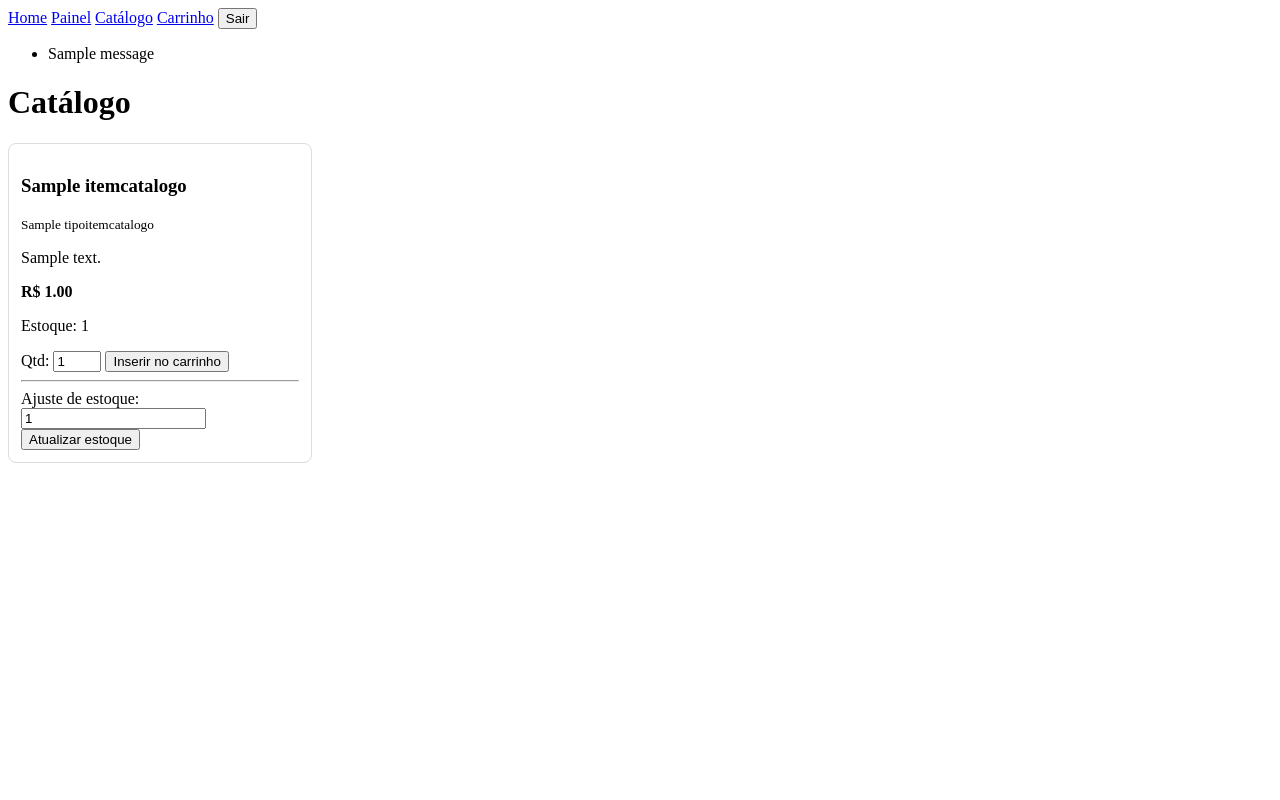
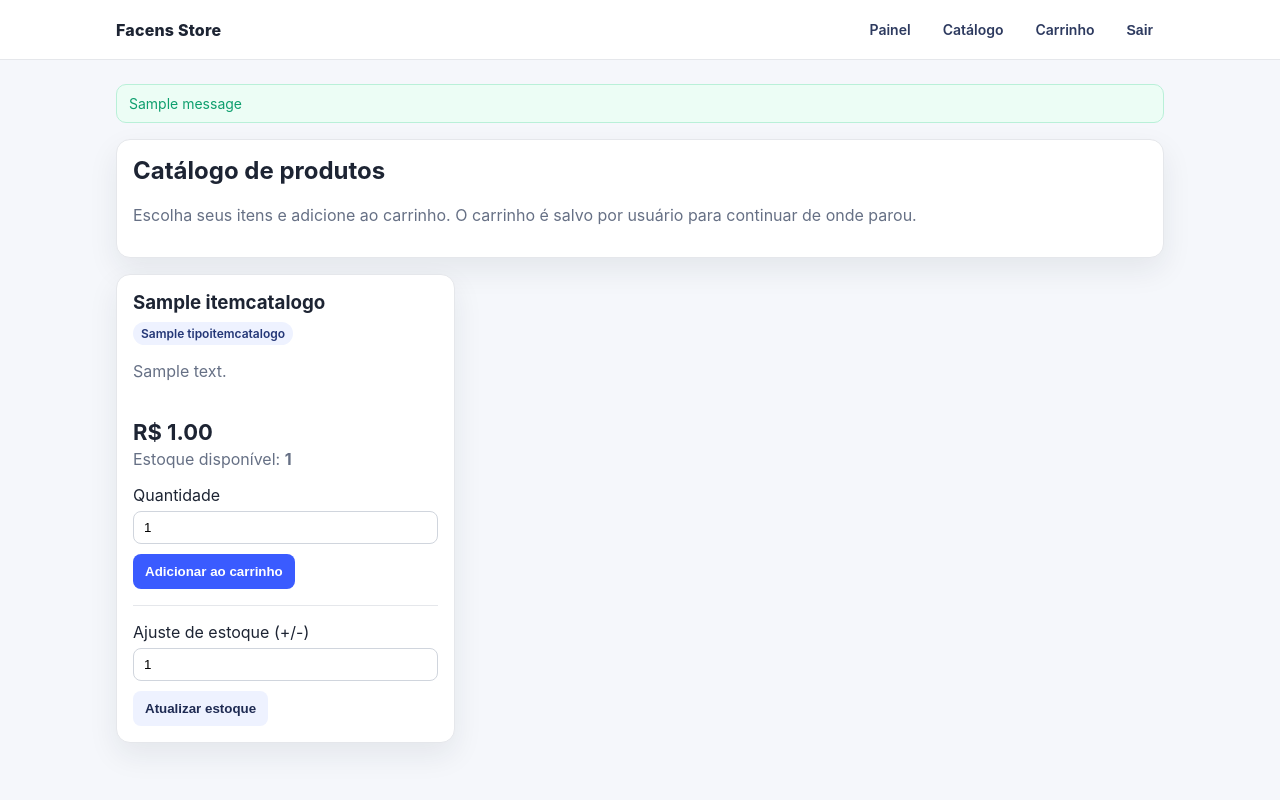
Before and after one commit to GuiAlvesor/Web-Design-Facens, a Django app: page /catalogo/ in a window 1280 px wide. Run offline with Django 5.2, Linux system fonts and the light colour scheme; a user stored in the database is signed in; tables that the repository leaves empty hold one stand-in row (values such as "Sample post"); one stand-in notice (Sample message) is shown.

Commit message:
Implementa catálogo moderno e checkout com rollback de estoque

```diff
--- a/django_min/core/templates/core/base.html
+++ b/django_min/core/templates/core/base.html
@@ -4,32 +4,226 @@
   <meta charset="utf-8">
   <meta name="viewport" content="width=device-width, initial-scale=1">
   <title>{% block title %}Impressões 3D{% endblock %}</title>
+  <style>
+    :root {
+      --bg: #f5f7fb;
+      --surface: #ffffff;
+      --text: #1d2433;
+      --muted: #667085;
+      --primary: #3a5bff;
+      --primary-strong: #2746e5;
+      --danger: #c73d50;
+      --ok: #0e9f6e;
+      --warning: #d97706;
+      --border: #e5e7eb;
+      --shadow: 0 12px 30px rgba(23, 32, 56, 0.08);
+    }
+
+    * { box-sizing: border-box; }
+
+    body {
+      margin: 0;
+      font-family: Inter, system-ui, -apple-system, Segoe UI, Roboto, Arial, sans-serif;
+      background: var(--bg);
+      color: var(--text);
+    }
+
+    .page {
+      max-width: 1080px;
+      margin: 0 auto;
+      padding: 24px 16px 48px;
+    }
+
+    .topbar {
+      background: var(--surface);
+      border-bottom: 1px solid var(--border);
+      position: sticky;
+      top: 0;
+      z-index: 20;
+    }
+
+    .topbar-inner {
+      max-width: 1080px;
+      margin: 0 auto;
+      padding: 12px 16px;
+      display: flex;
+      align-items: center;
+      justify-content: space-between;
+      gap: 16px;
+    }
+
+    .brand {
+      font-weight: 800;
+      letter-spacing: 0.2px;
+      color: var(--text);
+      text-decoration: none;
+    }
+
+    .menu {
+      display: flex;
+      align-items: center;
+      gap: 10px;
+      flex-wrap: wrap;
+    }
+
+    .menu a,
+    .btn-link {
+      text-decoration: none;
+      color: #2d3a5f;
+      border: 1px solid transparent;
+      padding: 8px 10px;
+      border-radius: 8px;
+      font-size: 14px;
+      font-weight: 600;
+      background: transparent;
+      cursor: pointer;
+    }
+
+    .menu a:hover,
+    .btn-link:hover {
+      background: #eef2ff;
+      color: #1f2b53;
+    }
+
+    .btn,
+    button {
+      border: none;
+      background: var(--primary);
+      color: white;
+      font-weight: 600;
+      border-radius: 8px;
+      padding: 10px 12px;
+      cursor: pointer;
+    }
+
+    .btn:hover,
+    button:hover {
+      background: var(--primary-strong);
+    }
+
+    .btn-secondary {
+      background: #eef2ff;
+      color: #1f2b53;
+    }
+
+    .btn-secondary:hover {
+      background: #dde4ff;
+    }
+
+    .btn-danger {
+      background: #ffe8ec;
+      color: var(--danger);
+    }
+
+    .btn-danger:hover {
+      background: #ffd5de;
+    }
+
+    .cards {
+      display: grid;
+      grid-template-columns: repeat(auto-fill, minmax(260px, 1fr));
+      gap: 16px;
+    }
+
+    .card {
+      background: var(--surface);
+      border: 1px solid var(--border);
+      border-radius: 14px;
+      box-shadow: var(--shadow);
+      padding: 16px;
+    }
+
+    .muted { color: var(--muted); }
+
+    .badge {
+      display: inline-block;
+      padding: 4px 8px;
+      border-radius: 999px;
+      background: #eef2ff;
+      color: #243777;
+      font-size: 12px;
+      font-weight: 600;
+    }
+
+    .message-list {
+      list-style: none;
+      padding: 0;
+      margin: 0 0 16px;
+      display: grid;
+      gap: 8px;
+    }
+
+    .message {
+      background: #eef2ff;
+      border: 1px solid #d9e1ff;
+      padding: 10px 12px;
+      border-radius: 10px;
+      font-size: 14px;
+    }
+
+    .message.success { background: #ecfdf5; border-color: #b9f0d8; color: var(--ok); }
+    .message.error { background: #fff1f2; border-color: #ffd5dc; color: var(--danger); }
+    .message.warning { background: #fffbeb; border-color: #fee8b0; color: var(--warning); }
+
+    .field {
+      display: grid;
+      gap: 6px;
+      margin-bottom: 10px;
+    }
+
+    input[type="number"],
+    input[type="text"],
+    input[type="password"],
+    input[type="email"] {
+      width: 100%;
+      border: 1px solid #d0d5dd;
+      border-radius: 8px;
+      padding: 8px 10px;
+      background: #fff;
+    }
+
+    .row { display: flex; gap: 8px; align-items: center; flex-wrap: wrap; }
+
+    .summary {
+      margin-top: 16px;
+      background: #eef2ff;
+      border: 1px solid #c9d4ff;
+      border-radius: 12px;
+      padding: 14px;
+    }
+  </style>
 </head>
 <body>
-  <nav>
-    <a href="{% url 'home' %}">Home</a>
+  <header class="topbar">
+    <div class="topbar-inner">
+      <a href="{% url 'home' %}" class="brand">Facens Store</a>
+      <nav class="menu">
         {% if user.is_authenticated %}
           <a href="{% url 'painel' %}">Painel</a>
           <a href="{% url 'catalogo' %}">Catálogo</a>
           <a href="{% url 'carrinho' %}">Carrinho</a>
           <form action="{% url 'logout' %}" method="post" style="display:inline;">
             {% csrf_token %}
-        <button type="submit">Sair</button>
+            <button class="btn-link" type="submit">Sair</button>
           </form>
         {% else %}
           <a href="{% url 'login' %}">Entrar</a>
           <a href="{% url 'registro' %}">Registrar</a>
         {% endif %}
       </nav>
+    </div>
+  </header>
 
+  <main class="page">
     {% if messages %}
-    <ul>
+      <ul class="message-list">
         {% for message in messages %}
-        <li>{{ message }}</li>
+          <li class="message {% if message.tags %}{{ message.tags }}{% endif %}">{{ message }}</li>
         {% endfor %}
       </ul>
     {% endif %}
 
     {% block content %}{% endblock %}
+  </main>
 </body>
 </html>
--- a/django_min/core/templates/core/catalogo.html
+++ b/django_min/core/templates/core/catalogo.html
@@ -3,38 +3,49 @@
 {% block title %}Catálogo{% endblock %}
 
 {% block content %}
-  <h1>Catálogo</h1>
+  <section class="card" style="margin-bottom:16px;">
+    <h1 style="margin-top:0;">Catálogo de produtos</h1>
+    <p class="muted">Escolha seus itens e adicione ao carrinho. O carrinho é salvo por usuário para continuar de onde parou.</p>
+  </section>
 
   {% if itens %}
-    <div style="display:grid;grid-template-columns:repeat(auto-fill,minmax(260px,1fr));gap:16px;">
+    <div class="cards">
       {% for item in itens %}
-        <article style="border:1px solid #ddd;border-radius:8px;padding:12px;">
-          <h3>{{ item.nome }}</h3>
-          <p><small>{{ item.tipo.nome }}</small></p>
-          <p>{{ item.descricao|default:"Sem descrição" }}</p>
-          <p><strong>R$ {{ item.preco }}</strong></p>
-          <p>Estoque: {{ item.estoque }}</p>
+        <article class="card">
+          <div class="row" style="justify-content:space-between;">
+            <h3 style="margin:0;">{{ item.nome }}</h3>
+            <span class="badge">{{ item.tipo.nome }}</span>
+          </div>
+          <p class="muted" style="min-height:42px;">{{ item.descricao|default:"Sem descrição" }}</p>
+          <p style="font-size:22px;margin:8px 0 4px;"><strong>R$ {{ item.preco }}</strong></p>
+          <p class="muted" style="margin-top:0;">Estoque disponível: <strong>{{ item.estoque }}</strong></p>
 
           <form method="post" action="{% url 'adicionar_ao_carrinho' item.id %}">
             {% csrf_token %}
-            <label>Qtd:</label>
-            <input type="number" name="quantidade" min="1" max="{{ item.estoque }}" value="1">
-            <button type="submit">Inserir no carrinho</button>
+            <div class="field">
+              <label for="qtd-{{ item.id }}">Quantidade</label>
+              <input id="qtd-{{ item.id }}" type="number" name="quantidade" min="1" max="{{ item.estoque }}" value="1">
+            </div>
+            <button type="submit">Adicionar ao carrinho</button>
           </form>
 
           {% if user.is_staff %}
-            <hr>
+            <hr style="border:none;border-top:1px solid var(--border);margin:16px 0;">
             <form method="post" action="{% url 'ajustar_estoque' item.id %}">
               {% csrf_token %}
-              <label>Ajuste de estoque:</label>
-              <input type="number" name="quantidade" value="1">
-              <button type="submit">Atualizar estoque</button>
+              <div class="field">
+                <label for="ajuste-{{ item.id }}">Ajuste de estoque (+/-)</label>
+                <input id="ajuste-{{ item.id }}" type="number" name="quantidade" value="1">
+              </div>
+              <button class="btn-secondary" type="submit">Atualizar estoque</button>
             </form>
           {% endif %}
         </article>
       {% endfor %}
     </div>
   {% else %}
-    <p>Nenhum item ativo cadastrado no catálogo.</p>
+    <section class="card">
+      <p>Nenhum item ativo cadastrado no catálogo.</p>
+    </section>
   {% endif %}
 {% endblock %}
```
Also changed, not shown: django_min/core/services/payments.py (+27 -7 lines), django_min/core/templates/core/carrinho.html (+29 -13 lines), django_min/core/tests.py (+27 -1 lines). Lines whose indentation alone changed are shown as unchanged.
